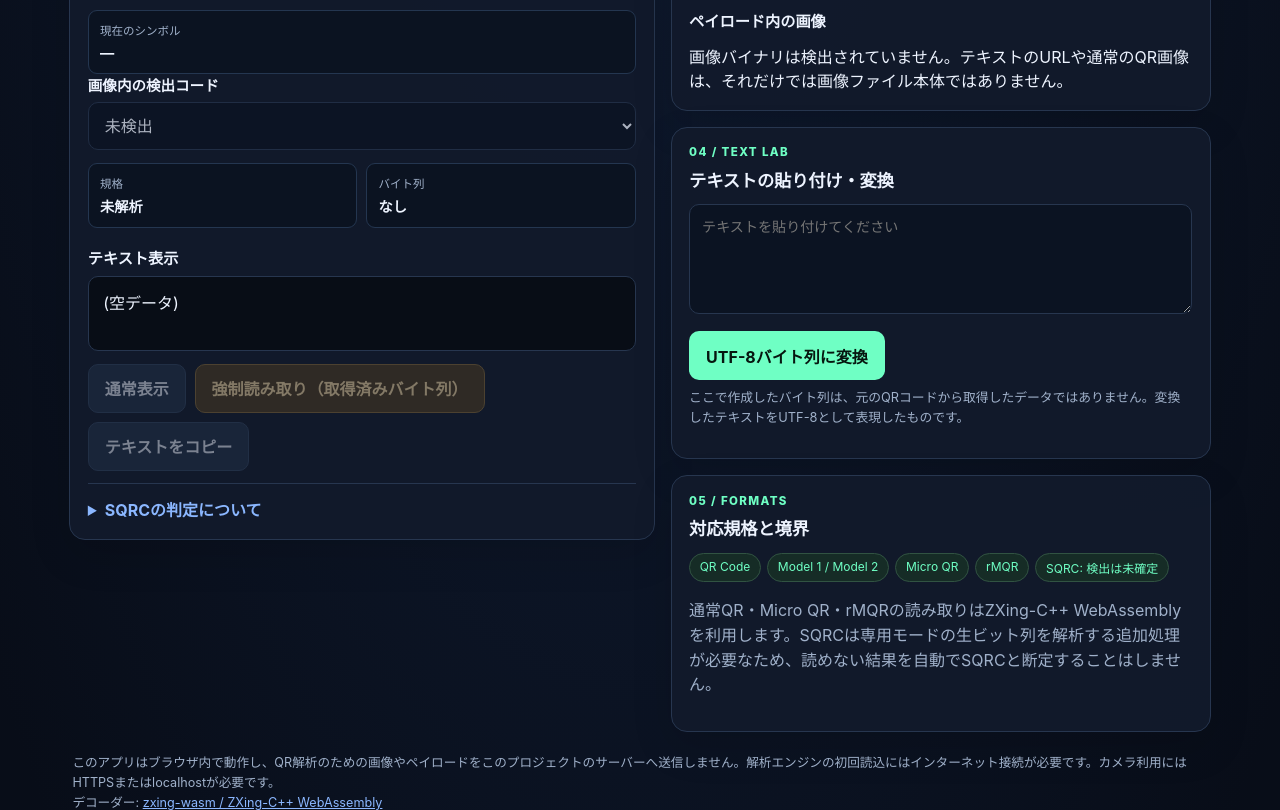
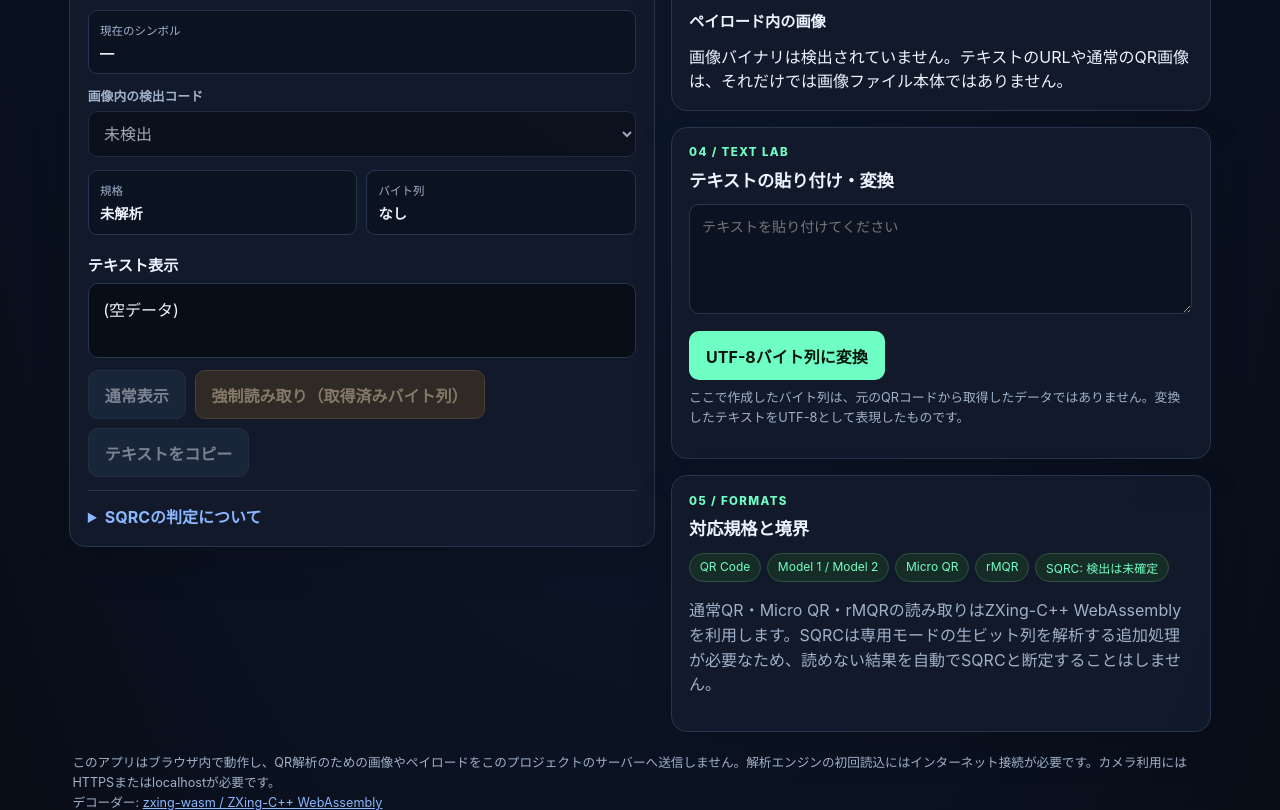
Before and after one commit to marimutukisinnmu-rgb/QR-Inspector-Pro, a website with bundled scripts: page index.html in a window 1280 px wide. Shown: the part 899-1709 px from the top of the page. Built offline with nearby package versions, Linux system fonts and the light colour scheme.

Commit message:
Style multi-symbol selector and accessible focus states

```diff
--- a/css/style.css
+++ b/css/style.css
@@ -96,3 +96,9 @@ footer a { color: var(--blue); }
 @media (max-width: 850px) { .layout { grid-template-columns: 1fr; } header { align-items: flex-start; } .status-pill { display: none; } }
 @media (max-width: 480px) { .app { padding: .75rem; } .panel { padding: .85rem; } .meta-grid { grid-template-columns: 1fr; } .actions button { flex: 1 1 auto; } .brand { align-items: flex-start; } .logo { width: 40px; height: 40px; border-radius: 12px; } }
 @media (prefers-reduced-motion: reduce) { *, *::before, *::after { transition: none !important; scroll-behavior: auto !important; } }
+
+.field-label { display: block; color: var(--muted); font-size: .8rem; margin: .75rem 0 .35rem; }
+#result-selector { display: block; width: 100%; color: var(--text); background: #080d16; border: 1px solid var(--line); border-radius: 9px; padding: .7rem; }
+#result-selector:disabled { opacity: .65; }
+.result-format { margin-top: .5rem; }
+.drop-zone:focus-visible, button:focus-visible, .button:focus-visible, #result-selector:focus-visible { outline: 2px solid var(--accent); outline-offset: 3px; }
```
